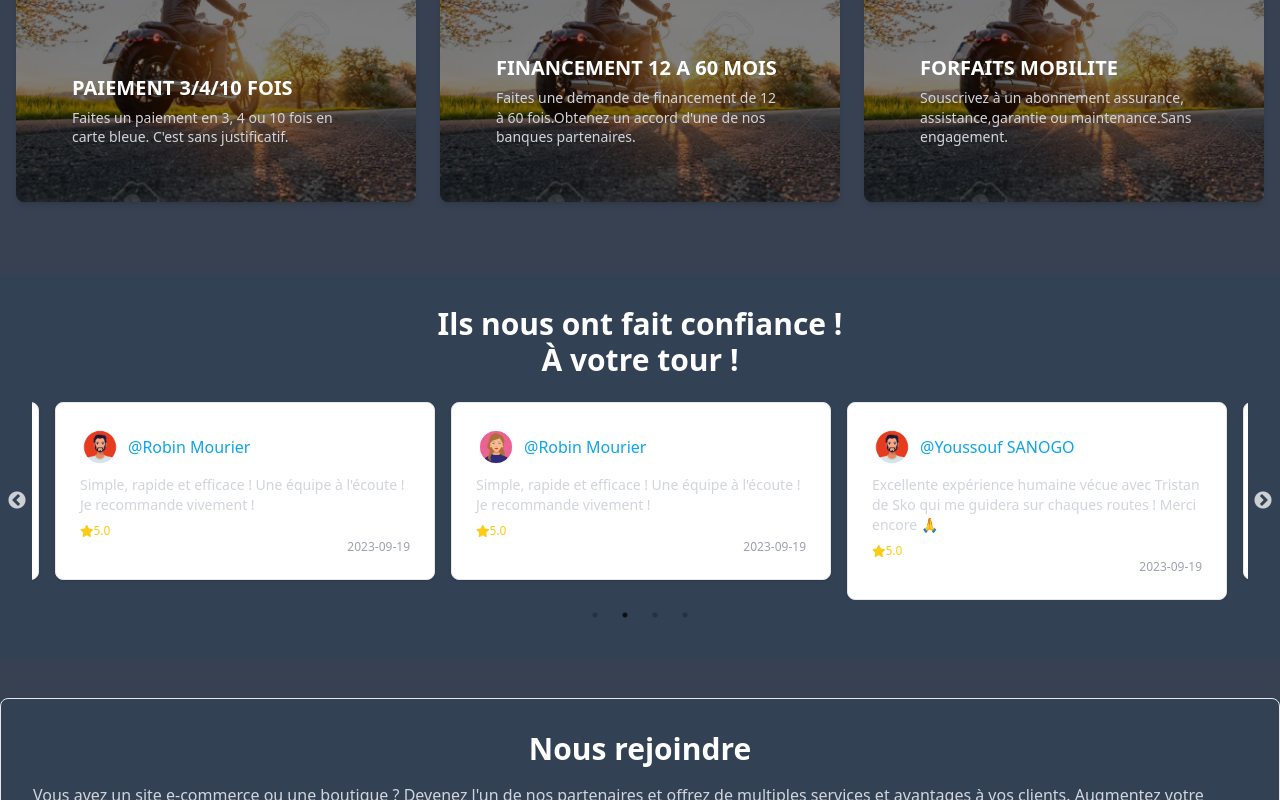
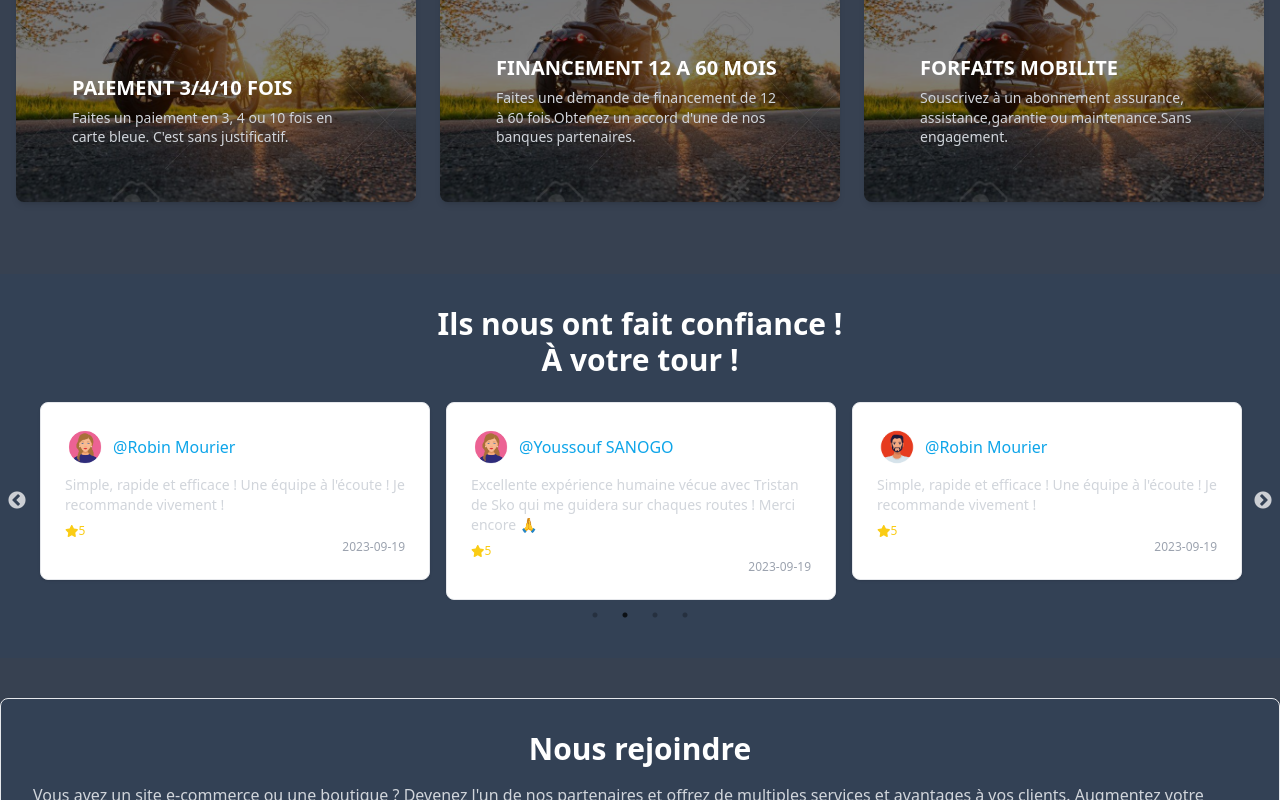
Before and after one commit to Baovola1/sikomobility, a React (Vite) app: page / in a window 1280 px wide. Shown: the part 418-1218 px from the top of the page. Built offline with nearby package versions, Linux system fonts and the light colour scheme.

Commit message:
create composant enfant and fixe style

```diff
--- a/src/components/Avis.tsx
+++ b/src/components/Avis.tsx
@@ -1,10 +1,9 @@
 import AvatarImage from "../assets/avatar1.png";
-import { FontAwesomeIcon } from "@fortawesome/react-fontawesome";
-import { faStar } from "@fortawesome/free-solid-svg-icons";
 import Avatar2 from "../assets/avatar2.jpg";
 import "slick-carousel/slick/slick.css";
 import "slick-carousel/slick/slick-theme.css";
 import Slider from 'react-slick';
+import ContentAvis from "./ContentAvis";
 
 
 
@@ -20,7 +19,7 @@ export default function Avis() {
     autoplay: true,
     autoplaySpeed: 3000,
     centerPadding:'15px',
-    centerMode: true,
+    //centerMode: true,
     responsive: [
       {
         breakpoint: 768,
@@ -32,127 +31,56 @@ export default function Avis() {
     ]
   };
 
+  const avisData = [
+    {
+      username: "@Robin Mourier",
+      userImage: AvatarImage,
+      comment: "Simple, rapide et efficace ! Une équipe à l'écoute ! Je recommande vivement !",
+      rating: 5.0,
+      date: "2023-09-19"
+    },
+    {
+      username: "@Robin Mourier",
+      userImage: Avatar2,
+      comment: "Simple, rapide et efficace ! Une équipe à l'écoute ! Je recommande vivement !",
+      rating: 5.0,
+      date: "2023-09-19"
+    },
+    {
+      username: "@Youssouf SANOGO",
+      userImage: Avatar2,
+      comment: "Excellente expérience humaine vécue avec Tristan de Sko qui me guidera sur chaques routes ! Merci encore 🙏",
+      rating: 5.0,
+      date: "2023-09-19"
+    },
+    {
+      username: "@Robin Mourier",
+      userImage: AvatarImage,
+      comment: "Simple, rapide et efficace ! Une équipe à l'écoute ! Je recommande vivement !",
+      rating: 5.0,
+      date: "2023-09-19"
+    },
+  ];
+
+
   return (
     <>
 
-      <div className="container mx-auto bg-slate-700 m-10 p-8 min-w-96 min-h-96 ">
+     <div className="container mx-auto bg-slate-700 m-10 p-8 min-w-96 min-h-96 ">
         <div className="text-white text-3xl mb-6 text-center font-bold">
           Ils nous ont fait confiance !<br />À votre tour !
         </div>
         <Slider {...settings}>
-        {/*<div className="flex flex-row flex-wrap justify-center gap-4">*/}
-          {/* Card 1 */}
-          <div className="px-2">
-          <div className=" p-6 bg-white border border-gray-200 rounded-lg shadow dark:bg-gray-800">
-            <div className="flex items-center mb-2">
-              <img
-                className="w-10 h-10 rounded-full"
-                src={AvatarImage}
-                alt="Rounded avatar"
-              />
-              <div className="text-sky-500 mr-2 p-2">@Robin Mourier</div>
-            </div>
-            <div className="flex flex-col gap-2">
-              <p className="text-gray-300 text-sm">
-                Simple, rapide et efficace ! Une équipe à l'écoute ! Je
-                recommande vivement !
-              </p>
-              <div className="text-yellow-400 text-xs ">
-                <FontAwesomeIcon icon={faStar} />
-                5.0
-              </div>
-            </div>
-
-            <div className="flex justify-between items-end">
-              <div className="flex-grow"></div>
-              <div className="text-gray-400 text-xs">2023-09-19</div>
-            </div>
-          </div>
-          </div>
-          {/* Card 2 */}
-          <div className="px-2">
-          <div className="p-6 bg-white border border-gray-200 rounded-lg shadow dark:bg-gray-800">
-            <div className="flex items-center mb-2">
-              <img
-                className="w-10 h-10 rounded-full"
-                src={Avatar2}
-                alt="Rounded avatar"
-              />
-              <div className="text-sky-500 mr-2 p-2">@Robin Mourier</div>
-            </div>
-            <div className="flex flex-col gap-2">
-              <p className="text-gray-300 text-sm">
-                Simple, rapide et efficace ! Une équipe à l'écoute ! Je
-                recommande vivement !
-              </p>
-              <div className="text-yellow-400 text-xs ">
-                <FontAwesomeIcon icon={faStar} />
-                5.0
-              </div>
-            </div>
-
-            <div className="flex justify-between items-end">
-              <div className="flex-grow"></div>
-              <div className="text-gray-400 text-xs">2023-09-19</div>
-            </div>
-          </div>
-          </div>
-          {/* Card 3 */}
-          <div className="px-2">
-          <div className="p-6 bg-white border border-gray-200 rounded-lg shadow dark:bg-gray-800">
-            <div className="flex items-center mb-2">
-              <img
-                className="w-10 h-10 rounded-full"
-                src={AvatarImage}
-                alt="Rounded avatar"
-              />
-              <div className="text-sky-500 mr-2 p-2">@Youssouf SANOGO</div>
-            </div>
-            <div className="flex flex-col gap-2">
-              <p className="text-gray-300 text-sm">
-                Excellente expérience humaine vécue avec Tristan de Sko qui me
-                guidera sur chaques routes ! Merci encore 🙏
-              </p>
-              <div className="text-yellow-400 text-xs ">
-                <FontAwesomeIcon icon={faStar} />
-                5.0
-              </div>
-            </div>
-
-            <div className="flex justify-between items-end">
-              <div className="flex-grow"></div>
-              <div className="text-gray-400 text-xs">2023-09-19</div>
-            </div>
-          </div>
-          </div>
-          {/* Card 4 */}
-          <div className="px-2">
-          <div className=" p-6 bg-white border border-gray-200 rounded-lg shadow dark:bg-gray-800">
-            <div className="flex items-center mb-2">
-              <img
-                className="w-10 h-10 rounded-full"
-                src={AvatarImage}
-                alt="Rounded avatar"
-              />
-              <div className="text-sky-500 mr-2 p-2">@Robin Mourier</div>
-            </div>
-            <div className="flex flex-col gap-2">
-              <p className="text-gray-300 text-sm">
-                Simple, rapide et efficace ! Une équipe à l'écoute ! Je
-                recommande vivement !
-              </p>
-              <div className="text-yellow-400 text-xs ">
-                <FontAwesomeIcon icon={faStar} />
-                5.0
-              </div>
-            </div>
-
-            <div className="flex justify-between items-end">
-              <div className="flex-grow"></div>
-              <div className="text-gray-400 text-xs">2023-09-19</div>
-            </div>
-          </div>
-          </div>
+          {avisData.map((avis, index) => (
+            <ContentAvis
+              key={index}
+              username={avis.username}
+              userImage={avis.userImage}
+              comment={avis.comment}
+              rating={avis.rating}
+              date={avis.date}
+            />
+          ))}
         </Slider>
       </div>
     </>
--- /dev/null
+++ b/src/components/ContentAvis.tsx
@@ -0,0 +1,46 @@
+import React from 'react';
+import { FontAwesomeIcon } from "@fortawesome/react-fontawesome";
+import { faStar } from "@fortawesome/free-solid-svg-icons";
+
+// Props interface
+interface ContentAvisProps {
+  username: string;
+  userImage: string;
+  comment: string;
+  rating: number;
+  date: string;
+}
+
+// AvisCard component
+const ContentAvis: React.FC<ContentAvisProps> = ({ username, userImage, comment, rating, date }) => {
+  return (
+    <div className="px-2">
+      <div className="p-6 bg-white border border-gray-200 rounded-lg shadow dark:bg-gray-800">
+        <div className="flex items-center mb-2">
+          <img
+            className="w-10 h-10 rounded-full"
+            src={userImage}
+            alt="User avatar"
+          />
+          <div className="text-sky-500 mr-2 p-2">{username}</div>
+        </div>
+        <div className="flex flex-col gap-2">
+          <p className="text-gray-300 text-sm">
+            {comment}
+          </p>
+          <div className="text-yellow-400 text-xs ">
+            <FontAwesomeIcon icon={faStar} />
+            {rating}
+          </div>
+        </div>
+
+        <div className="flex justify-between items-end">
+          <div className="flex-grow"></div>
+          <div className="text-gray-400 text-xs">{date}</div>
+        </div>
+      </div>
+    </div>
+  );
+};
+
+export default ContentAvis;
--- a/src/components/ContentOffre.tsx
+++ b/src/components/ContentOffre.tsx
@@ -4,12 +4,12 @@ import { Link } from 'react-router-dom';
 
 interface ContentOffreProps {
   title: string;
-  text: string;
+  description: string;
   backgroundImage: string;
 }
 
 
-const ContentOffre: React.FC<ContentOffreProps> = ({ title, text, backgroundImage }) => {
+const ContentOffre: React.FC<ContentOffreProps> = ({ title,  description, backgroundImage }) => {
   return (
     <Link to="/" className="card flex flex-col mb-4 md:mb-0 transform transition-all hover:scale-105 duration-700">
     <div className="relative p-6 rounded-lg shadow-md w-full h-96 overflow-hidden">
@@ -26,7 +26,7 @@ const ContentOffre: React.FC<ContentOffreProps> = ({ title, text, backgroundImag
             {title}
           </h2>
           <p className="text-gray-300 text-sm leading-snug">
-            {text}
+            { description}
           </p>
         </div>
       </div>
--- a/src/components/Offre.tsx
+++ b/src/components/Offre.tsx
@@ -13,17 +13,17 @@ export default function Offre() {
         >
           <ContentOffre
             title="PAIEMENT 3/4/10 FOIS"
-            text="Faites un paiement en 3, 4 ou 10 fois en carte bleue. C'est sans justificatif."
+            description="Faites un paiement en 3, 4 ou 10 fois en carte bleue. C'est sans justificatif."
             backgroundImage={backgroundImage}
           />
           <ContentOffre
             title="FINANCEMENT 12 A 60 MOIS"
-            text="Faites une demande de financement de 12 à 60 fois.Obtenez un accord d'une de nos banques partenaires."
+            description="Faites une demande de financement de 12 à 60 fois.Obtenez un accord d'une de nos banques partenaires."
             backgroundImage={backgroundImage}
           />
           <ContentOffre
             title="FORFAITS MOBILITE"
-            text="Souscrivez à un abonnement assurance, assistance,garantie ou maintenance.Sans engagement."
+            description="Souscrivez à un abonnement assurance, assistance,garantie ou maintenance.Sans engagement."
             backgroundImage={backgroundImage}
           />
         </div>
```
